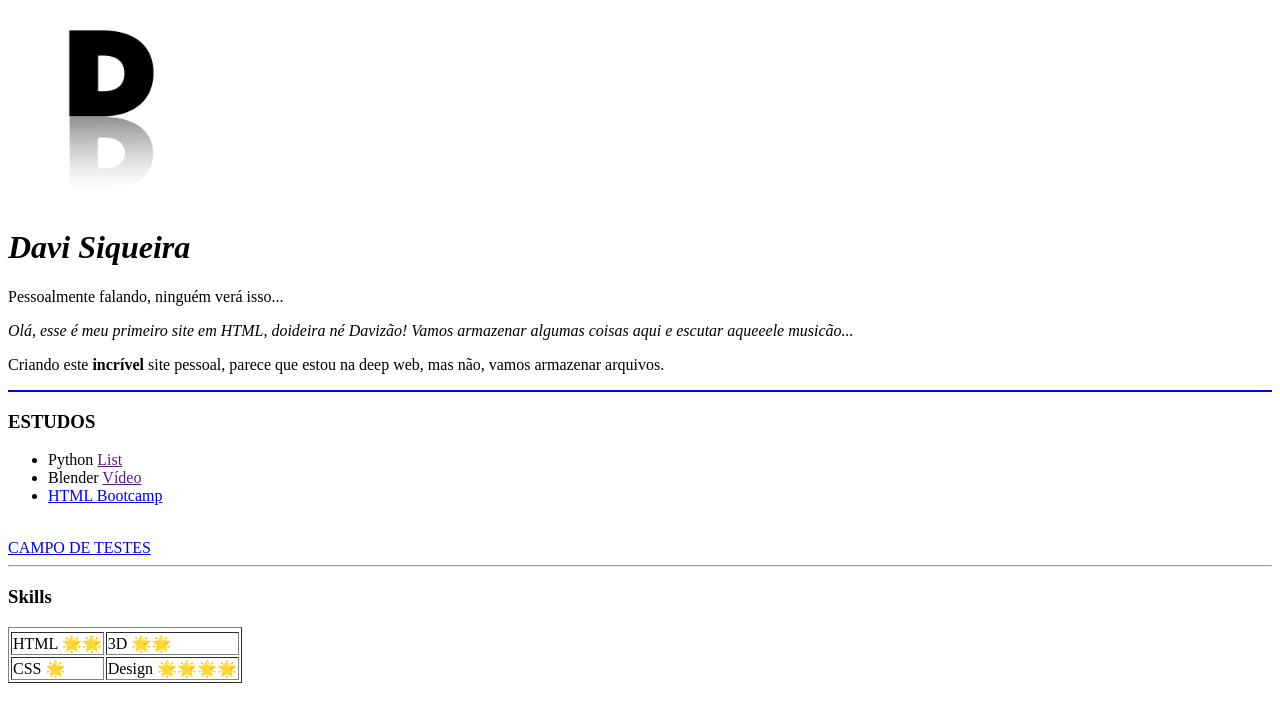
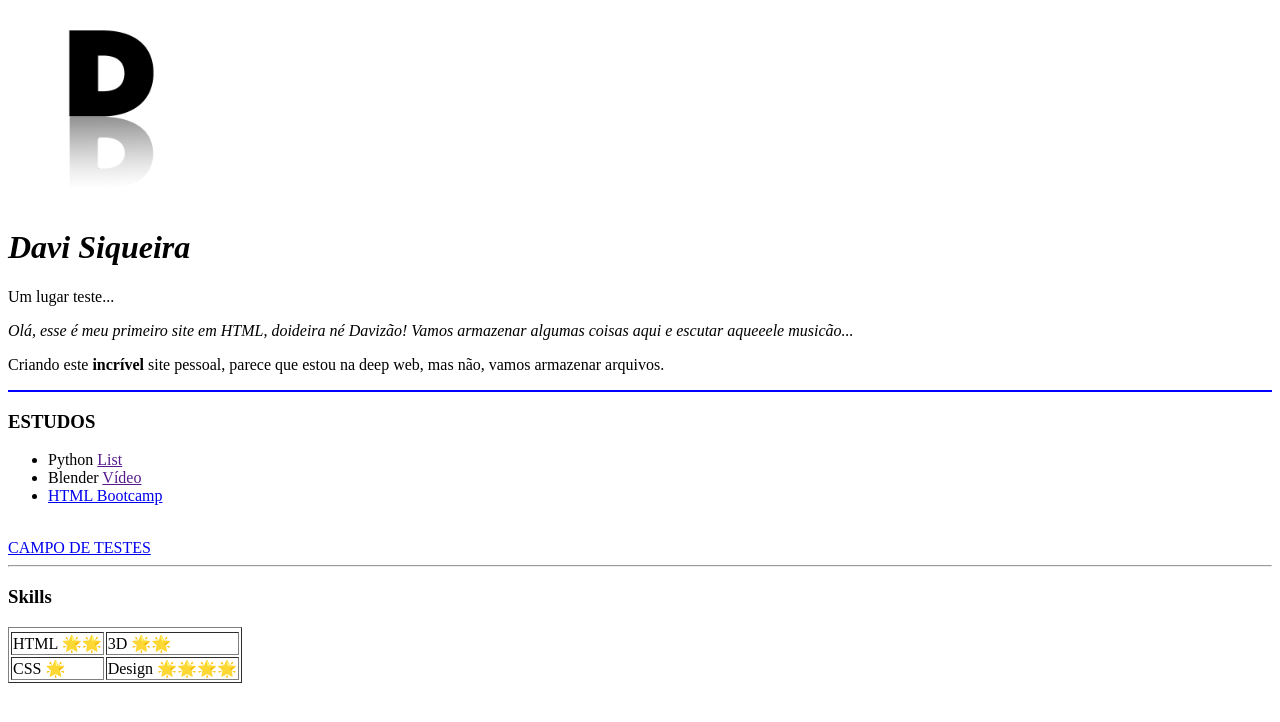
Before and after one commit to DaviSiqueirando/htmlfirstsite, a plain HTML site: page index.html in a window 1280 px wide. Drawn offline with Linux system fonts and the light colour scheme.

Commit message:
Update index.html

```diff
--- a/index.html
+++ b/index.html
@@ -8,7 +8,7 @@
     <body>
         <img src="BLABLA.png" width="200x200" alt="Dpersonal">
         <h1> <em> Davi Siqueira</em></h1>
-        <p>Pessoalmente falando, ninguém verá isso...</p>
+        <p>Um lugar teste...</p>
         <em>Olá, esse é meu primeiro site em HTML, doideira né Davizão! Vamos armazenar algumas coisas aqui e escutar aqueeele musicão...</em>
         <br>
         <p>Criando este <strong>incrível</strong> site pessoal, parece que estou na deep web, mas não, vamos armazenar arquivos.</p>
```
